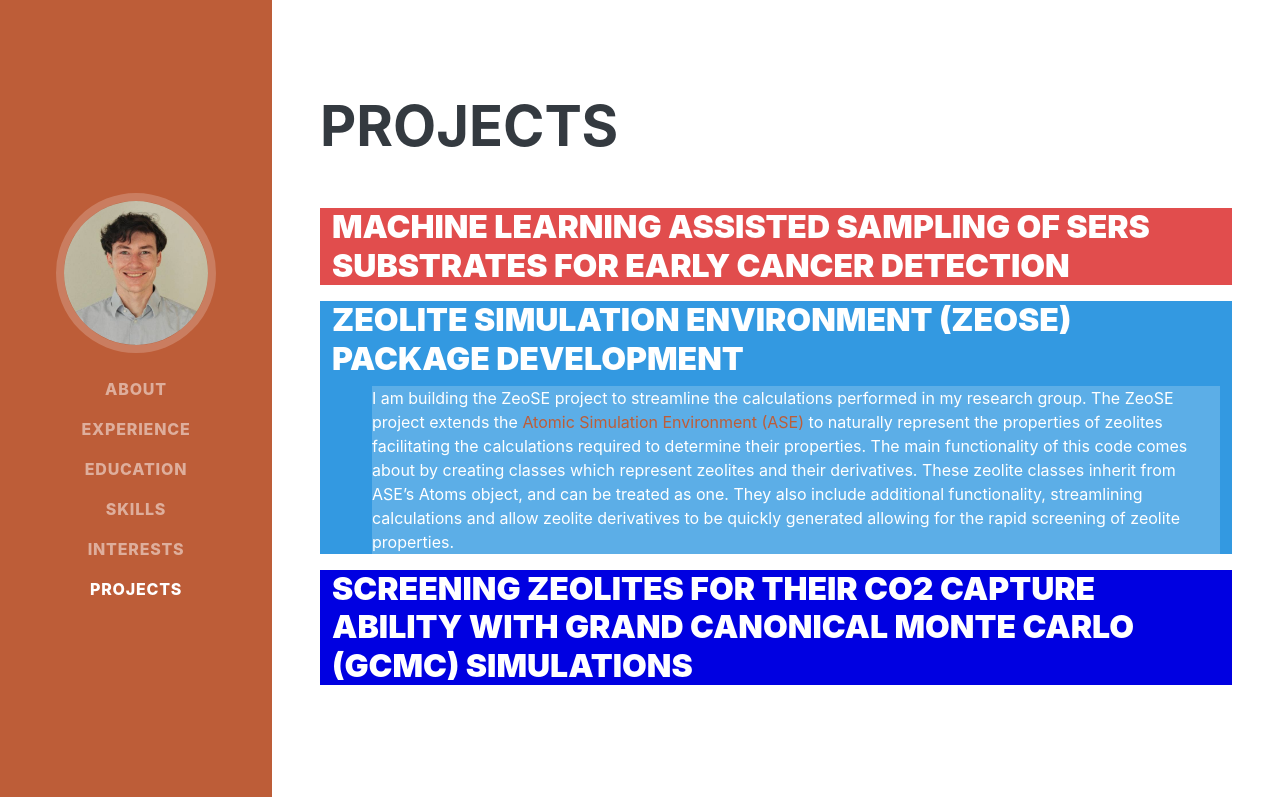
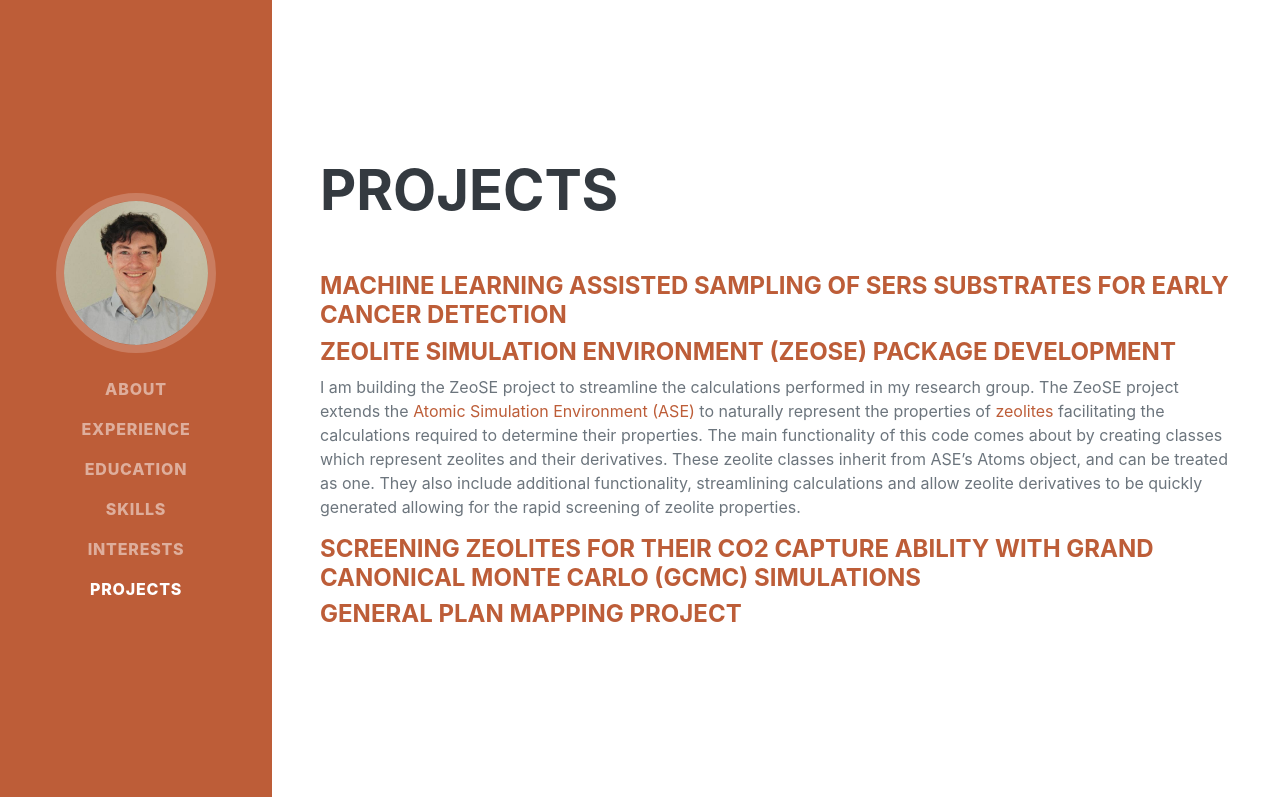
Before and after one commit to DexterAntonio/my-personal-website, a plain HTML site: page index.html in a window 1280 px wide. Both pictures are taken after a click on the button "ZEOLITE SIMULATION ENVIRONMENT (ZEOSE) PACKAGE DEVELOPMENT". Shown: the part 4811-5608 px from the top of the page. Drawn offline with nearby package versions, Linux system fonts and the light colour scheme; a web font is replaced by a local one.

Commit message:
added more project descriptions

```diff
--- a/index.html
+++ b/index.html
@@ -129,7 +129,7 @@
                             <div>Chemical Engineering </div>
                             <p>GPA: 3.85/4.00</p>
                         </div>
-                        <div class="flex-shrink-0"><span class="text-primary">June 2018 - Present</span></div>
+                        <div class="flex-shrink-0"><span class="text-primary">June 2018 - Present (expected June 2021)</span></div>
                     </div>
                     <div class="d-flex flex-column flex-md-row justify-content-between">
                         <div class="flex-grow-1">
@@ -187,7 +187,6 @@
                 <div class="resume-section-content">
                     <h2 class="mb-5">Interests</h2>
                     <p>When I am not doing research, I enjoy most of my time being outdoors. I love expthe amazing outdoors of Northern California. </p>
-                    <p class="mb-0">When forced indoors, I follow a number of sci-fi and fantasy genre movies and television shows, I am an aspiring chef, and I spend a large amount of my free time exploring the latest technology advancements in the front-end web development world.</p>
                 </div>
             </section>
             <hr class="m-0" />
@@ -196,60 +195,75 @@
                 <div class="resume-section-content">
                     <h2 class="mb-5">Projects</h2>
 
-                <div class="container-fluid" s style="background-color: rgb(225, 77, 77);">
-                    <a href="#collapse1" data-toggle="collapse" class="caption">
-                        <div class="desc">
-                            <div class="caption"><h3><strong font="" style="color:white">Machine Learning Assisted Sampling of SERS Substrates for early cancer Detection </strong></h3></div>
-                            <ul align="left"></a>
-                                <div id="collapse1" style="color:white; background-color:rgba(255, 255, 255, 0.2)" class="panel-collapse collapse">
 
+<div class="panel-group" id="accordion" role="tablist" aria-multiselectable="true">
+  <div class="panel panel-default">
+    <div class="panel-heading" role="tab" id="headingOne">
+      <h4 class="panel-title">
+        <a role="button" data-toggle="collapse" data-parent="#accordion" href="#collapseOne" aria-expanded="true" aria-controls="collapseOne">
+        Machine Learning Assisted Sampling of SERS Substrates for early cancer Detection</a>
+      </h4>
+    </div>
+    <div id="collapseOne" class="panel-collapse collapse in" role="tabpanel" aria-labelledby="headingOne">
+      <div class="panel-body">
       <body><p>Surface Enhanced Raman Spectroscopy (SERS) is an analytical technique useful for detecting low-abundance biomolecules in biological fluids. One particularly promising application of this technique is the detection of cancer-cell-originating extracellular vesicles in a people’s blood. The presence of these extracellular vesicles indicates the presence of cancerous cells in the body, thus providing an early warning of cancer. A major barrier to the widespread application of this technique is the challenges associated with the data analysis of the SERS spectra.</p>
 
       <p>One major data analysis challenge in applying SERS for early cancer diagnosis is distinguishing cellular signals from background signals. </p>
 
       <p>I addressed this problem through careful data engineering and the application of modern machine learning algorithms. First, I built a program that allowed experienced researchers to label spectra as either “good” (i.e., a real signal) or “bad” (i.e., background). After this labeling was complete, I then used a random forest algorithm to automatically classify unlabeled spectra as “good” or “bad”. Finally, I integrated this algorithm with LabVIEW so that the classification was done automatically allowing for more efficient data collection.  </p></body>
+  </div>
+    </div>
+  </div>
+  <div class="panel panel-default">
+    <div class="panel-heading" role="tab" id="headingTwo">
+      <h4 class="panel-title">
+        <a class="collapsed" role="button" data-toggle="collapse" data-parent="#accordion" href="#collapseTwo" aria-expanded="false" aria-controls="collapseTwo">
+          Zeolite Simulation Environment (ZeoSE) Package Development
+        </a>
+      </h4>
+    </div>
+    <div id="collapseTwo" class="panel-collapse collapse" role="tabpanel" aria-labelledby="headingTwo">
+      <div class="panel-body">
+        <p>I am building the ZeoSE project to streamline the calculations performed in my research group. The ZeoSE project extends the <a href=https://wiki.fysik.dtu.dk/ase/> Atomic Simulation Environment (ASE)</a> to naturally represent the properties of <a href=https://en.wikipedia.org/wiki/Zeolite>zeolites</a> facilitating the calculations required to determine their properties. The main functionality of this code comes about by creating classes which represent zeolites and their derivatives. These zeolite classes inherit from ASE’s Atoms object, and can be treated as one. They also include additional functionality, streamlining calculations and allow zeolite derivatives to be quickly generated allowing for the rapid screening of zeolite properties.  </p>      </div>
+    </div>
+  </div>
+  <div class="panel panel-default">
+    <div class="panel-heading" role="tab" id="headingThree">
+      <h4 class="panel-title">
+        <a class="collapsed" role="button" data-toggle="collapse" data-parent="#accordion" href="#collapseThree" aria-expanded="false" aria-controls="collapseThree">
+          Screening Zeolites for their CO2 capture ability with Grand Canonical Monte Carlo (GCMC) Simulations
+        </a>
+      </h4>
+    </div>
+    <div id="collapseThree" class="panel-collapse collapse" role="tabpanel" aria-labelledby="headingThree">
+      <div class="panel-body">
+            <p>Global climate change is one of the biggest challenge’s humanity faces today. One promising solution is retrofitting existing fossil fuel powerplants with CO2 capture technology. Zeolites, which are nano-porous materials used industrially for gas separation and capture, hold considerable promise for CO2 capture. Identifying the best Zeolite for this purpose is challenging due to huge chemical space of Zeolites.</p>
 
+            <p>I addressed this problem by utilizing RASPA2, a classical simulation package, to perform GCMC calculations to assess the adsorption capacity of zeolites. For speed RASPA2 is written in C, but does include simple python interface. I extended this built-in python interface to allow for Isotherm calculations needed to asses zeolites CO2 capture ability.</p></div>
     </div>
-                            </ul>
+  </div>
+</div>
+
+  <div class="panel panel-default">
+    <div class="panel-heading" role="tab" id="headingFour">
+      <h4 class="panel-title">
+        <a class="collapsed" role="button" data-toggle="collapse" data-parent="#accordion" href="#collapseFour" aria-expanded="false" aria-controls="collapseFour">
+          General Plan Mapping Project
+        </a>
+      </h4>
+    </div>
+    <div id="collapseFour" class="panel-collapse collapse" role="tabpanel" aria-labelledby="headingFour">
+      <div class="panel-body">
+        <p>I am currently a participant in UC Davis Lab’s Hack for California Research cluster where I work on the General Plan Mapping Project. This project aims to make the hundreds of general plans prepared by California cities and counties easily searchable.</p>
+
+        <p>A major challenge of this project was developing an efficient, and fast way to search the tens of thousands of document pages so that query results could be displayed to the user. The original general plan mapping website written using R, thus limiting the amount of available packages. To meet the requirement quickly, I developed a custom word indexer in C++, which was able to integrate with the initial mapping dashboard and achieve high performance. The website was then reprogrammed in Python’s Flask, which allowed me to utilize in Elasticsearch to improve the searching capabilities significantly. The first version of the R shinny website can be found <a href=https://critical-data-analysis.org/shiny/general-plan-map/R/ >here</a>. The new Elasticsearch based website can be found <a href=https://critical-data-analysis.org/general-plan-map/> here </a>. The Github repo for both of these projects can be found <a href=https://github.com/Hack-for-California/General-Plan-Map>here</a>.</p></div>    </div>
   </div>
 </div>
 
 
-                <div class="container-fluid" style="background-color: rgb(51, 153, 225);">
-                    <a href="#collapse2" data-toggle="collapse" class="caption">
-                        <div class="desc">
-                            <div class="caption"><h3><strong font="" style="color:white">Zeolite Simulation Environment (ZeoSE) Package Development  </strong></h3></div>
-                            <ul align="left"></a>
-                                <div id="collapse2" style="color:white; background-color:rgba(255, 255, 255, 0.2)" class="panel-collapse collapse">
-
-                                    <p>I am building the ZeoSE project to streamline the calculations performed in my research group. The ZeoSE project extends the <a href=https://wiki.fysik.dtu.dk/ase/> Atomic Simulation Environment (ASE)</a> to naturally represent the properties of zeolites facilitating the calculations required to determine their properties. The main functionality of this code comes about by creating classes which represent zeolites and their derivatives. These zeolite classes inherit from ASE’s Atoms object, and can be treated as one. They also include additional functionality, streamlining calculations and allow zeolite derivatives to be quickly generated allowing for the rapid screening of zeolite properties.  </p>
 
 </div>
-                            </ul>
-                        </div>
-                </div>
 
-
-                <div class="container-fluid" style="background-color: rgba(0,0,225)">
-                    <a href="#collapse3" data-toggle="collapse" class="caption">
-                        <div class="desc">
-                            <div class="caption"><h3><strong font="" style="color:white">Screening Zeolites for their CO2 capture ability with Grand Canonical Monte Carlo (GCMC) Simulations   </strong></h3></div>
-                            <ul align="left"></a>
-                                <div id="collapse3" style="color:white; background-color:rgba(255, 255, 255, 0.2)" class="panel-collapse collapse">
-
-                                    <p>Global climate change is one of the biggest challenge’s humanity faces today. One promising solution is retrofitting existing fossil fuel powerplants with CO2 capture technology. Zeolites, which are nano-porous materials used industrially for gas separation and capture, hold considerable promise for CO2 capture. Identifying the best Zeolite for this purpose is challenging due to huge chemical space of Zeolites.</p>
-
-                                    <p>I addressed this problem by utilizing RASPA2, a classical simulation package, to perform GCMC calculations to assess the adsorption capacity of zeolites. For speed RASPA2 is written in C, but does include simple python interface. I extended this built-in python interface to allow for
-                                    Isotherm calculations needed to asses zeolites CO2 capture ability.</p>
-
-
-                                </div>
-                            </ul>
-                        </div>
-                </div>
-
-
-                </div>
     </section>
         </div>
         <!-- Bootstrap core JS-->
```
Lines whose indentation alone changed are shown as unchanged.
